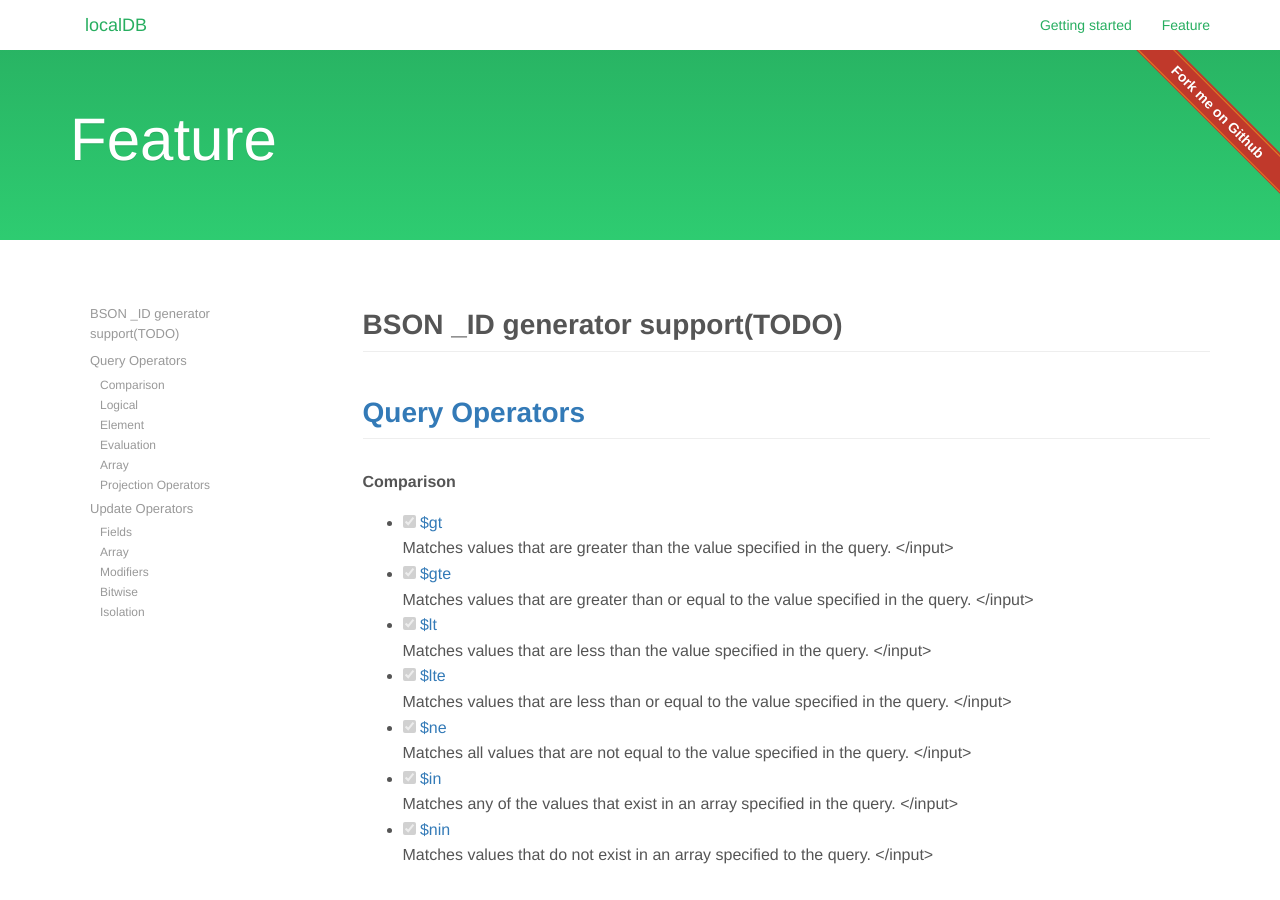
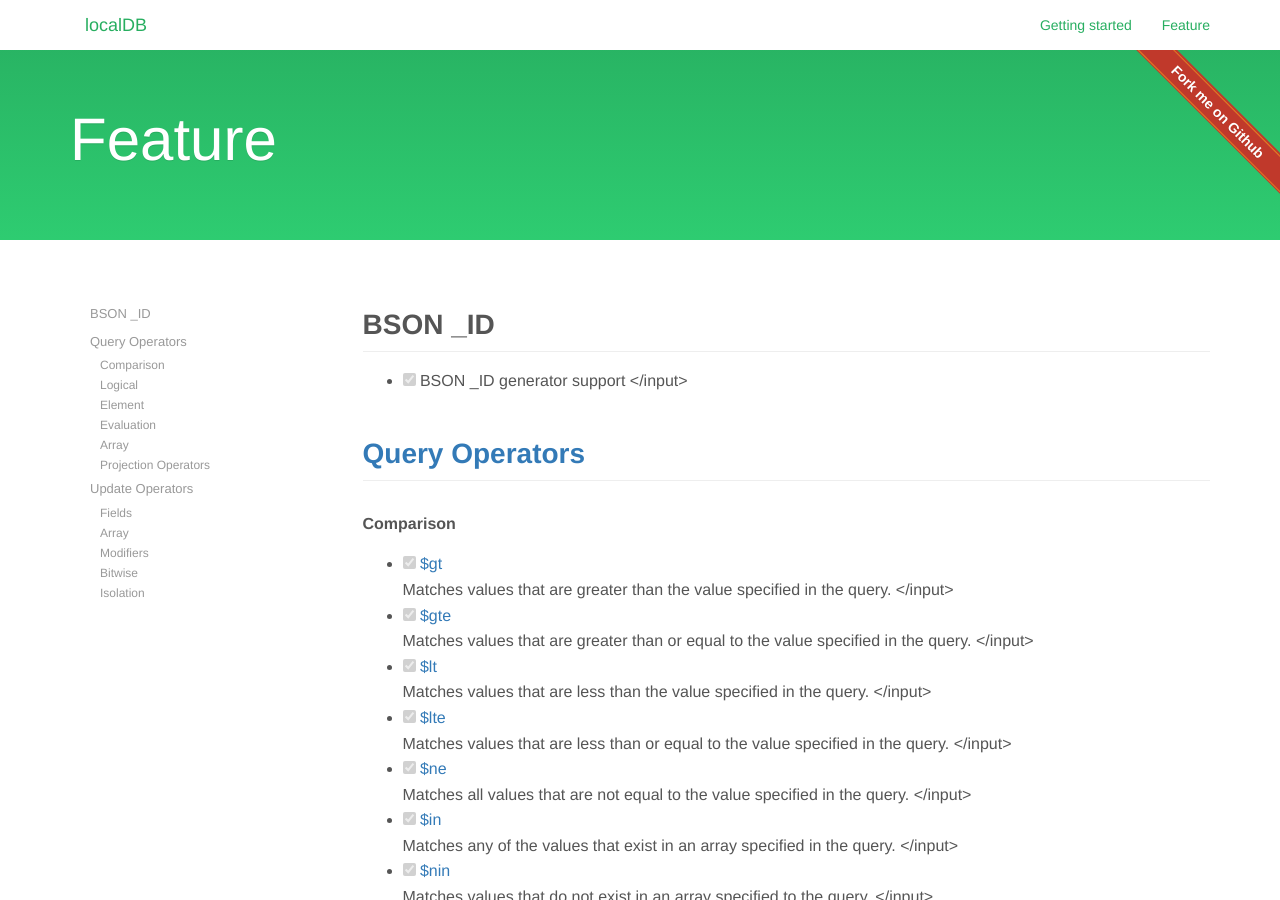
Before and after one commit to wh1100717/localDB, a Jekyll site: the page built from _posts/2014-09-09-feature.markdown, in a window 1280 px wide and 900 px high. Built offline with Jekyll 4.4.1, drawn with Linux system fonts in a browser that asks for light colours; nearby versions of some CDN libraries; Markdown is read by kramdown in place of the engine named in the settings; comment, search, counter and statistics services are not loaded.

Commit message:
update BSON_ID

```diff
--- a/_layouts/feature.html
+++ b/_layouts/feature.html
@@ -6,7 +6,7 @@ layout: post
 	<aside class="hidden-print hidden-xs hidden-sm affix-top">
 		<ul class="nav sidenav">
 			<li>
-				<a href="#BSON_IDGeneratorSupport"> BSON _ID generator support(TODO) </a>
+				<a href="#BSON_ID"> BSON _ID </a>
 			</li>
 			<li>
 				<a href="#queryOperators"> Query Operators </a>
--- a/_posts/2014-09-09-feature.markdown
+++ b/_posts/2014-09-09-feature.markdown
@@ -4,7 +4,11 @@ title: "Feature"
 permalink: /feature/
 ---
 
-<h2 id="BSON_IDGeneratorSupport"> BSON _ID generator support(TODO) </h2>
+<h2 id="BSON_ID"> BSON _ID </h2>
+
+*   <input type="checkbox" checked disabled>
+        BSON _ID generator support
+    </input>
 
 <h2 id="queryOperators">
     <a href="http://docs.mongodb.org/manual/reference/operator/query/"> Query Operators </a>
```
